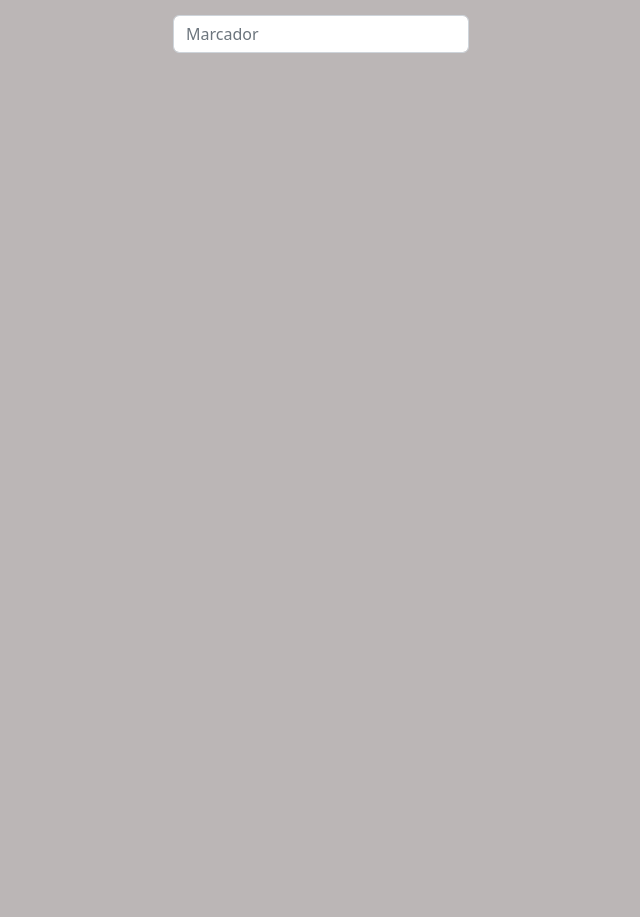
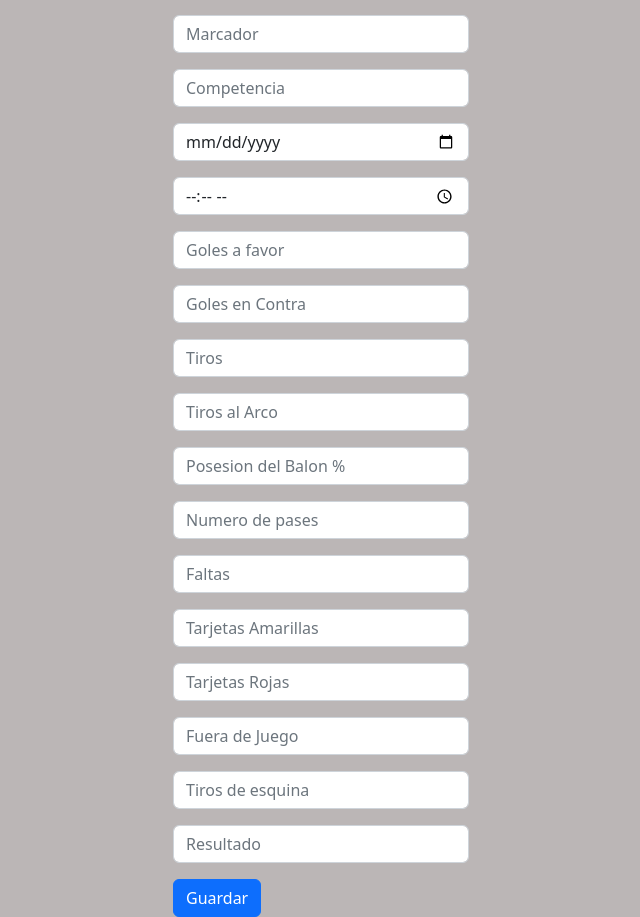
Before and after one commit to Jose-pe/CiencianoFront, a React (Create React App) app: page /crearpartido in a window 1280 px wide. Shown: the part 183-1100 px from the top of the page, without its empty margins (319-959 px from the left). Before the commit the page ends 800 px from the top, so only its background shows below. Built offline with nearby package versions, Linux system fonts and the light colour scheme.

Commit message:
Fetch api cienciano

```diff
--- a/package.json
+++ b/package.json
@@ -6,6 +6,7 @@
     "@testing-library/jest-dom": "^5.16.4",
     "@testing-library/react": "^13.3.0",
     "@testing-library/user-event": "^13.5.0",
+    "axios": "^0.27.2",
     "react": "^18.2.0",
     "react-dom": "^18.2.0",
     "react-router-dom": "^6.3.0",
--- a/src/App.js
+++ b/src/App.js
@@ -5,6 +5,7 @@ import Navbar from './Componentes/Navbar';
 import {Matchcontent} from './Componentes/Matchcontent';
 import {Stats} from './Componentes/Stats';
 import {CreateMatch} from './Componentes/CreateMatch';
+import {ShowMatches} from './Componentes/ShowMatches';
 import {
   BrowserRouter,
   Routes,
@@ -12,6 +13,7 @@ import {
   Link,
 } from 'react-router-dom';
 function App() {
+  //RUTAS
   return (
     <BrowserRouter>
     <div className="App">
@@ -20,6 +22,8 @@ function App() {
         <Route path='/' element={<Matchcontent></Matchcontent>}>
         </Route>
         <Route path='/estadisticas' element={<Stats></Stats>}>
+        </Route>
+        <Route path='/partidos' element={<ShowMatches></ShowMatches>}>
         </Route>
         <Route path='/crearpartido' element={<CreateMatch></CreateMatch>}>
         </Route>
--- a/src/Componentes/CreateMatch.js
+++ b/src/Componentes/CreateMatch.js
@@ -1,16 +1,122 @@
-import React from 'react';
+import React, { useState } from 'react';
 import '../css/creatematch.css';
 
 export function CreateMatch(){
+
+   const [rival, setRival] = useState([]);
+   const [marcador, setMarcador] = useState([]);
+   const [fecha, setFecha] = useState([]);
+   const [hora, setHora] = useState([]);
+   const [goles_favor, setGoles_favor] = useState([]);
+   const [goles_encontra, setGoles_encontra] = useState([]);
+   const [tiros, setTiros] = useState([]);
+   const [tiros_arco, setTiros_arco] = useState([]);
+   const [posesion_balon , setPosesion_balon] = useState([]);
+   const [pases, setPases]= useState([]);
+   const [faltas, setFaltas] = useState([]);
+   const [tarjeta_amarilla, setTarjeta_amarilla] = useState([]);
+   const[tarjeta_roja, setTarjeta_roja] = useState([]);
+   const[fuera_juego, setFuera_juego] = useState([]);
+   const[tiro_esquina, setTiro_esquina] = useState([]);
+   const[resultado, setResultado] = useState([]);
+   const[competencia, setCompetencia] = useState([]);
+
+   const inputrival = e => setRival(e.target.value);
+   const inputmarcador = e => setMarcador(e.target.value);
+   const inputfecha = e => setFecha(e.target.value);
+   const inputhora = e => setHora(e.target.value);
+   const inputgolesfavor = e => setGoles_favor(e.target.value);
+   const inputgolescontra = e => setGoles_encontra(e.target.value);
+   const inputtiros = e => setTiros(e.target.value);
+   const inputtiros_arco = e => setTiros_arco(e.target.value);
+   const inputposesion_balon = e => setPosesion_balon(e.target.value);
+   const inputpases = e => setPases(e.target.value);
+   const inputfaltas = e => setFaltas(e.target.value);
+   const inputtarjetaamarilla = e => setTarjeta_amarilla(e.target.value);
+   const inputtarjetaroja = e => setTarjeta_roja(e.target.value);
+   const inputfuerajuego = e => setFuera_juego(e.target.value);
+   const inputtiroesquina = e => setTiro_esquina(e.target.value);
+   const inputresultado = e => setResultado(e.target.value);
+   const inputcompetencia = e => setCompetencia(e.target.value);
+
+
+   const create_match = e =>{
+        e.preventDefault();
+
+        const data = {rival, marcador, fecha, competencia , hora, goles_favor, goles_encontra, tiros, tiros_arco, posesion_balon, pases, faltas, tarjeta_amarilla, tarjeta_roja, fuera_juego, tiro_esquina, resultado};
+        const requestOptions = {
+            method: "POST",
+            headers: {
+                'Accept': 'application/json',
+                'Content-Type': 'application/json'
+             },
+            body: JSON.stringify(data)
+          };
+
+          fetch("http://cienciano.in/api/partidos", requestOptions)
+          .then(response => response.json())
+          .then(res => console.log(res));
+  };
+
+
+
 
     return(
         <div className='container' id='form_main'>
 
             <div>
-            <input type="text" className='form-control inputs' placeholder="Rival"/>
+            <input type="text" onChange={inputrival} value={rival} id='rival' className='form-control inputs' placeholder="Rival"/>
             </div>
             <div>
-            <input type="text" className='form-control inputs' placeholder="Marcador"/>
+            <input type="text" onChange={inputmarcador} value={marcador} className='form-control inputs' placeholder="Marcador"/>
+            </div>
+            <div>
+            <input type="text" onChange={inputcompetencia} value={competencia} className='form-control inputs' placeholder="Competencia"/>
+            </div>
+            <div>
+            <input type="date" onChange={inputfecha} value={fecha} className='form-control inputs' placeholder="Fecha"/>
+            </div>
+            <div>
+            <input type="time" onChange={inputhora} value={hora} className='form-control inputs' placeholder="Hora"/>
+            </div>
+            <div>
+            <input type="number" onChange={inputgolesfavor} value={goles_favor} className='form-control inputs' placeholder="Goles a favor"/>
+            </div>
+            <div>
+            <input type="number" onChange={inputgolescontra} value={goles_encontra} className='form-control inputs' placeholder="Goles en Contra"/>
+            </div>
+            <div>
+            <input type="number" onChange={inputtiros} value={tiros} className='form-control inputs' placeholder="Tiros"/>
+            </div>
+            <div>
+            <input type="number" onChange={inputtiros_arco} value={tiros_arco} className='form-control inputs' placeholder="Tiros al Arco"/>
+            </div>
+            <div>
+            <input type="text" onChange={inputposesion_balon} value={posesion_balon} className='form-control inputs' placeholder="Posesion del Balon %"/>
+            </div>
+            <div>
+            <input type="number" onChange={inputpases} value={pases} className='form-control inputs' placeholder="Numero de pases"/>
+            </div>
+            <div>
+            <input type="number" onChange={inputfaltas} value={faltas} className='form-control inputs' placeholder="Faltas"/>
+            </div>
+            <div>
+            <input type="number" onChange={inputtarjetaamarilla} value={tarjeta_amarilla} className='form-control inputs' placeholder="Tarjetas Amarillas"/>
+            </div>
+            <div>
+            <input type="number" onChange={inputtarjetaroja} value={tarjeta_roja} className='form-control inputs' placeholder="Tarjetas Rojas"/>
+            </div>
+            <div>
+            <input type="number" onChange={inputfuerajuego} value={fuera_juego} className='form-control inputs' placeholder="Fuera de Juego"/>
+            </div>
+            <div>
+            <input type="number" onChange={inputtiroesquina} value={tiro_esquina} className='form-control inputs' placeholder="Tiros de esquina"/>
+            </div>
+            <div>
+            <input type="text" onChange={inputresultado} value={resultado} className='form-control inputs' placeholder="Resultado"/>
+            </div>
+            <div>
+                <a type='submit' onClick={create_match} className='btn btn-primary'>Guardar</a>
             </div>
 
         </div>
--- a/src/Componentes/Match.js
+++ b/src/Componentes/Match.js
@@ -43,7 +43,7 @@ export function Match({matchs=[]}){
                                                                                 {item.marcador}
                                                                              </div>
                                                                              <div className='col-5'>
-                                                                                           Rival
+                                                                                           {item.rival}
 
                                                                              </div>
                                                                         </div>
--- a/src/Componentes/Matchcontent.js
+++ b/src/Componentes/Matchcontent.js
@@ -23,7 +23,6 @@ export function Matchcontent() {
         .then(response => response.json())
         .then(data=> setMatchs(data.data))
         .catch(error=> console.log(error) )
-
     };
 
 
--- a/src/Componentes/Navbar.js
+++ b/src/Componentes/Navbar.js
@@ -1,9 +1,8 @@
 import React from 'react';
 import '../css/navbar.css';
-import {
+import {Link} from 'react-router-dom';
 
-    Link
-  } from 'react-router-dom';
+
 function Navbar(){
 
     return(
@@ -16,7 +15,7 @@ function Navbar(){
                     <div className='row'>
                         <div className='col-9 text-end mb-2'>
                         <Link to={'/'} className='navlink'>Home</Link>
-                        <a className='navlink'>Partidos</a>
+                        <Link to={'/partidos'} className='navlink'>Partidos</Link>
                         <Link  to={'/estadisticas'} className='navlink'>Estadisticas</Link>
                         </div>
 
--- /dev/null
+++ b/src/Componentes/ShowMatches.js
@@ -0,0 +1,41 @@
+import React from 'react';
+import {Match} from '../Componentes/Match';
+
+import '../css/showmatches.css';
+
+
+import { useEffect, useState } from 'react';
+
+export function ShowMatches () {
+    const url = 'http://cienciano.in/api/partidos'
+
+    const [matchs, setMatchs] = useState([]);
+
+    const fetchMatchs= (url)=>{
+        fetch(url)
+        .then(response => response.json())
+        .then(data=> setMatchs(data.data))
+        .catch(error=> console.log(error) )
+
+    };
+    useEffect(() =>{
+        fetchMatchs(url);
+    },[]);
+
+
+
+
+    return(
+        <div>
+
+
+
+            <Match matchs={matchs} />
+
+
+
+
+
+        </div>
+    )
+}
```
Also changed, not shown: src/css/showmatches.css (added), 1 other file (tests, documents, lock files or other folders).
